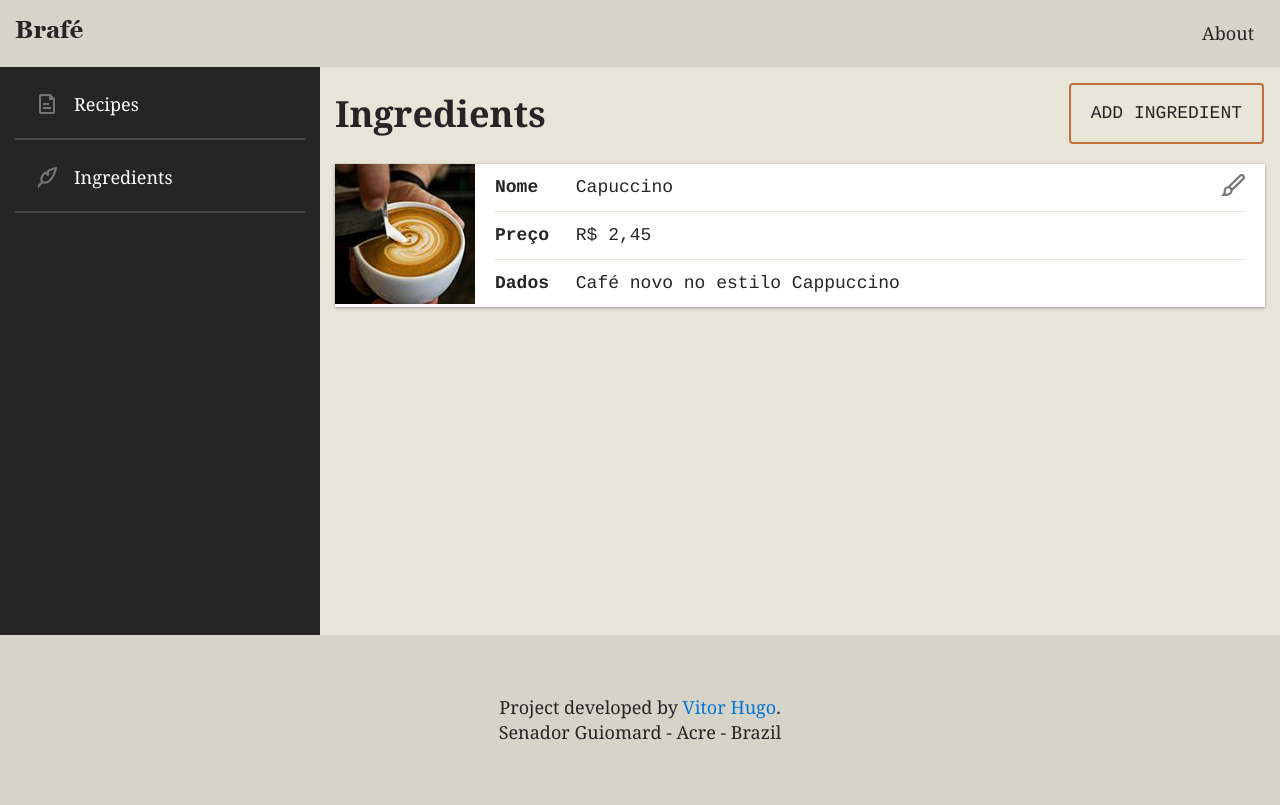
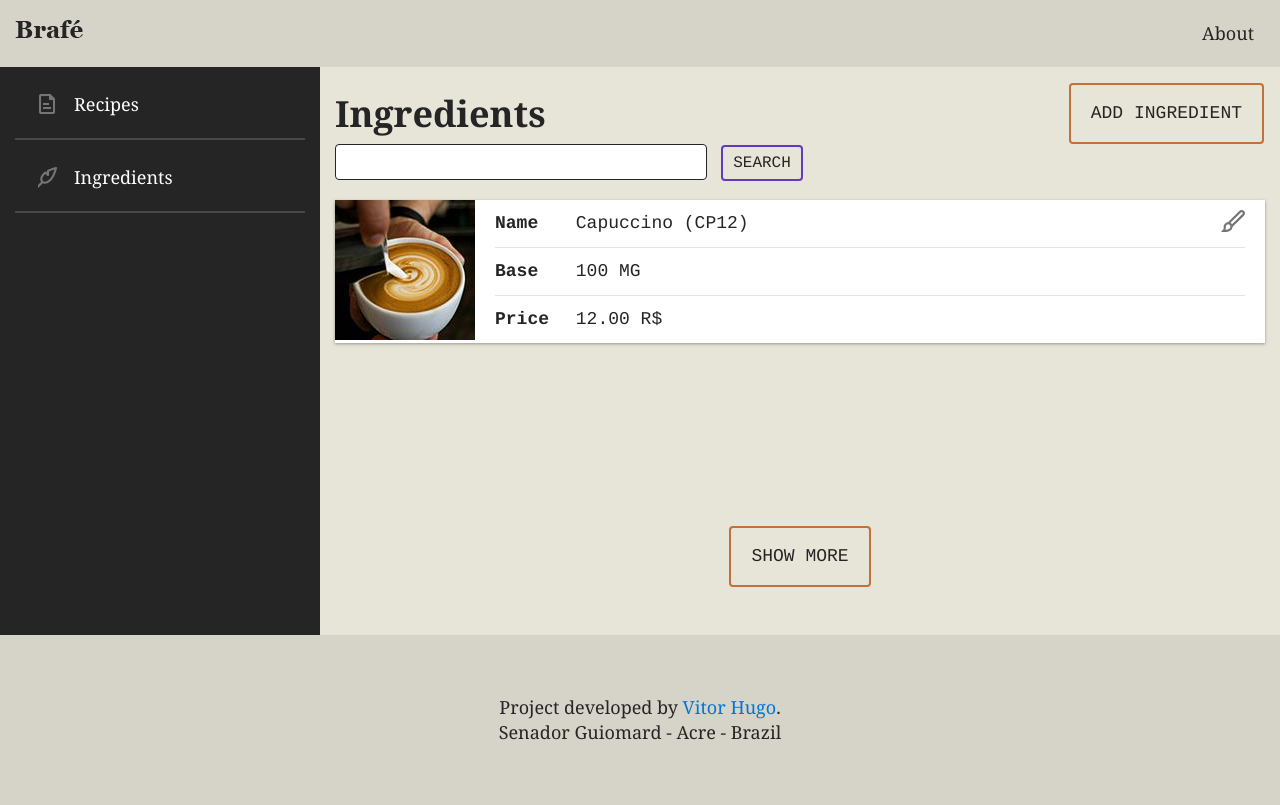
Before and after one commit to vdhug/apicbase, a Django app: page /ingredients in a window 1280 px wide. Run offline with Django 3.2, Linux system fonts and the light colour scheme; some libraries are stand-ins or nearby versions.

Commit message:
Adding search field to ingredients and show more button

```diff
--- a/ingredients/templates/ingredients/index.html
+++ b/ingredients/templates/ingredients/index.html
@@ -7,18 +7,25 @@
 		<h1 class="col">Ingredients</h1>
 		<a class="button-header mr-3 ml-3" href="{% url 'add_ingredient' %}">Add ingredient</a>
 	</header>
+	<div class="filters">
+		<input type="text" name="filter" value="">
+		<a class="button-search" href="#">Search</a>
+	</div>
 	<ul>
 		<li class="item">
 			<div class="media">
 			<img src="{% static 'ingredients/img/cafe-1.jpg' %}" alt="Café 1">
 			<ul class="media-body">
-				<li><span>Nome</span> Capuccino</li>
-				<li><span>Preço</span> R$ 2,45</li>
-				<li><span>Dados</span> Café novo no estilo Cappuccino</li>
+				<li><span>Name</span> Capuccino (CP12)</li>
+				<li><span>Base</span> 100 MG</li>
+				<li><span>Price</span> 12.00 R$</li>
 			</ul>
 			<a href="#">Editar</a>
 			</div>
 		</li>
+		<span class="d-flex justify-content-center show-more">
+			<a class="button-header mr-3 ml-3" href="#">Show More</a>
+		</span>
 
 	</ul>
 {% endblock %}
--- a/recipes/static/recipes/css/style.css
+++ b/recipes/static/recipes/css/style.css
@@ -2,7 +2,6 @@ body, p, h1, ul, li {
 	padding: 0px;
 	margin: 0px;
 }
-
 
 li {
 	list-style: none;
@@ -11,6 +10,7 @@ li {
 body {
 	font-family: Georgia, serif;
 	color: #252525;
+	min-height: 100vh;
 	background: #e7e4d8;
 }
 * {
@@ -212,7 +212,7 @@ a {
 	line-height: 1.4em;
 }
 
-/* Recipes */
+/* Objects */
 .create-item div output {
 	padding-top: 10px;
 	position: absolute;
@@ -225,10 +225,6 @@ a {
 	text-align: center;
 }
 
-
-
-
-/* Ingredients */
 .create-item {
 	background-color: #FFF;
 	box-shadow: 0 1px 3px 0 rgba(0,0,0,.35);
@@ -248,6 +244,7 @@ a {
 
 .create-item input, .create-item select {
 	font-family: Courier, monospace;
+	border-radius: 4px;
 	width: 60%;
 	padding: 5px 10px;
 	border: 1px solid #252525;
@@ -257,3 +254,31 @@ a {
 	margin-top: 25px;
 	display: inline-block;
 }
+
+.filters input {
+	width: 40%;
+	border-radius: 4px;
+	padding: 5px 10px;
+	border: 1px solid #252525;
+}
+
+.button-search {
+	font-family: Courier, monospace;
+    font-weight: 500;
+	margin-left: 10px;
+	border-radius: 4px;
+    padding: 7px 10px;
+	color: #252525;
+	text-transform: uppercase;
+    border: 2px solid #6439c1;
+}
+
+.button-search:hover {
+	color: #FFF;
+	background-color: #6439c1;
+}
+
+.show-more .button-header {
+	position: absolute;
+	bottom: 0;
+}
```
